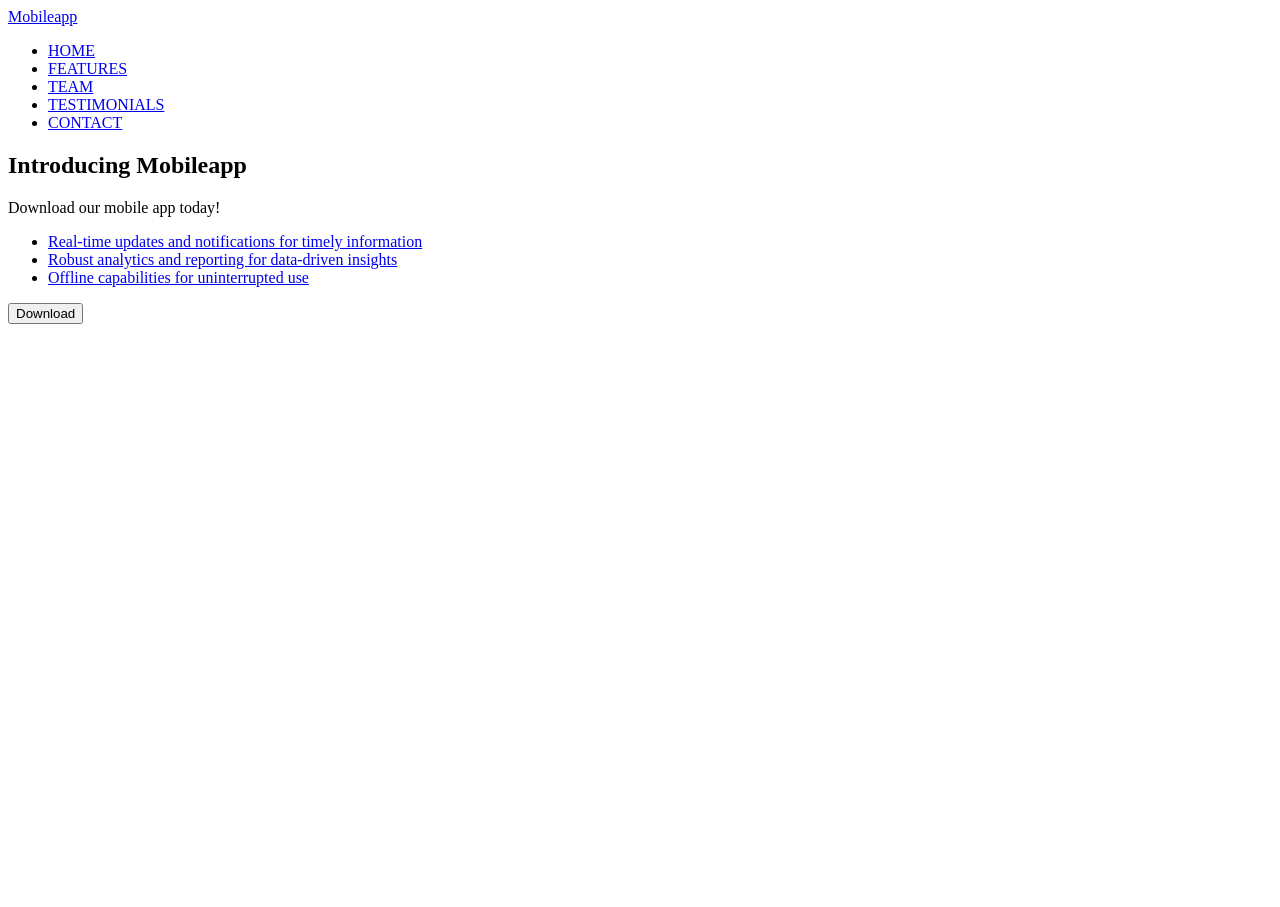
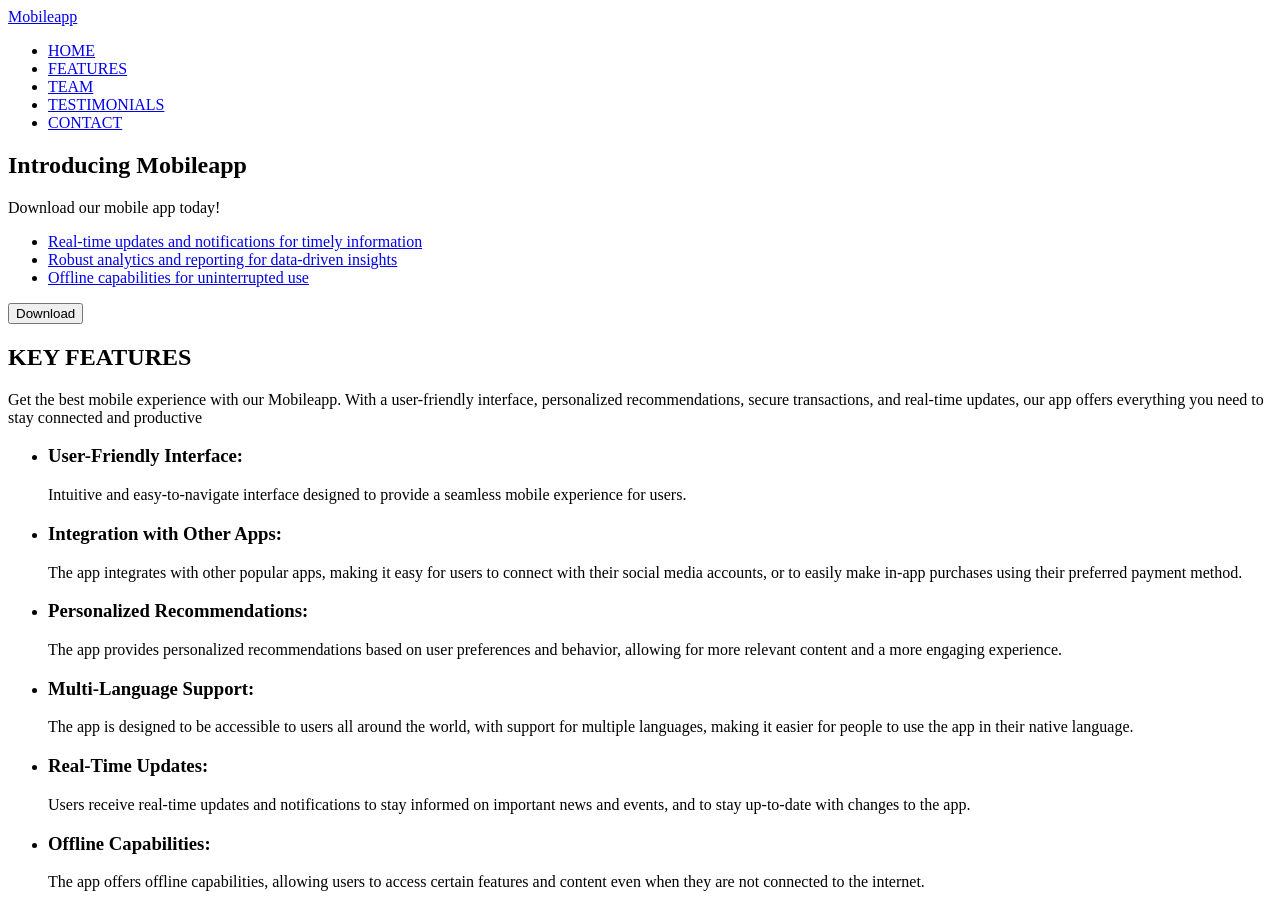
Before and after one commit to ASkypka/fson-97, a plain HTML site: page index.html in a window 1280 px wide. Before the commit the page ends 800 px from the top, so only its background shows below. Drawn offline with Linux system fonts and the light colour scheme.

Commit message:
add section KEY FEATURES

```diff
--- a/index.html
+++ b/index.html
@@ -29,6 +29,42 @@
             </ul>
 <button type = "button">Download</button>
         </section>
+        <section>
+            <h2>KEY FEATURES</h2>
+            <p>Get the best mobile experience with our Mobileapp. With a user-friendly interface, personalized recommendations, secure
+            transactions, and real-time updates, our app offers everything you need to stay connected and productive</p>
+        <ul>
+            <li>
+                <h3>User-Friendly Interface:</h3>
+                <p>Intuitive and easy-to-navigate interface designed to provide a seamless mobile experience for users.</p>
+            </li>
+            <li>
+                <h3>Integration with Other Apps:</h3>
+                <p>The app integrates with other popular apps, making it easy for users to connect with their social media accounts, or to
+                easily make in-app purchases using their preferred payment method.</p>
+            </li>
+            <li>
+                <h3>Personalized Recommendations:</h3>
+                <p>The app provides personalized recommendations based on user preferences and behavior, allowing for more relevant content
+                and a more engaging experience.</p>
+            </li>
+            <li>
+                <h3>Multi-Language Support:</h3>
+                <p>The app is designed to be accessible to users all around the world, with support for multiple languages, making it
+                easier for people to use the app in their native language.</p>
+            </li>
+            <li>
+                <h3>Real-Time Updates:</h3>
+                <p>Users receive real-time updates and notifications to stay informed on important news and events, and to stay up-to-date
+                with changes to the app.</p>
+            </li>
+            <li>
+                <h3>Offline Capabilities:</h3>
+                <p>The app offers offline capabilities, allowing users to access certain features and content even when they are not
+                connected to the internet.</p>
+            </li>
+        </ul>
+        </section>
     </main>
 </body>
 </html>
```
